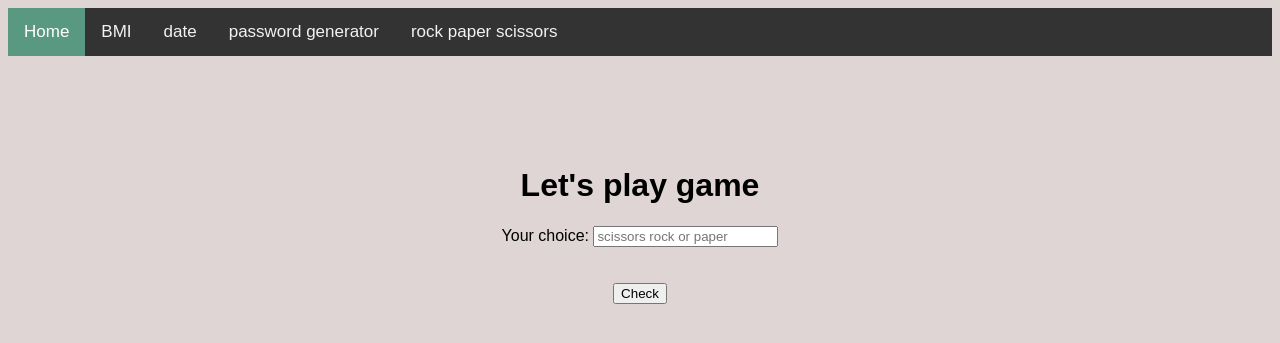
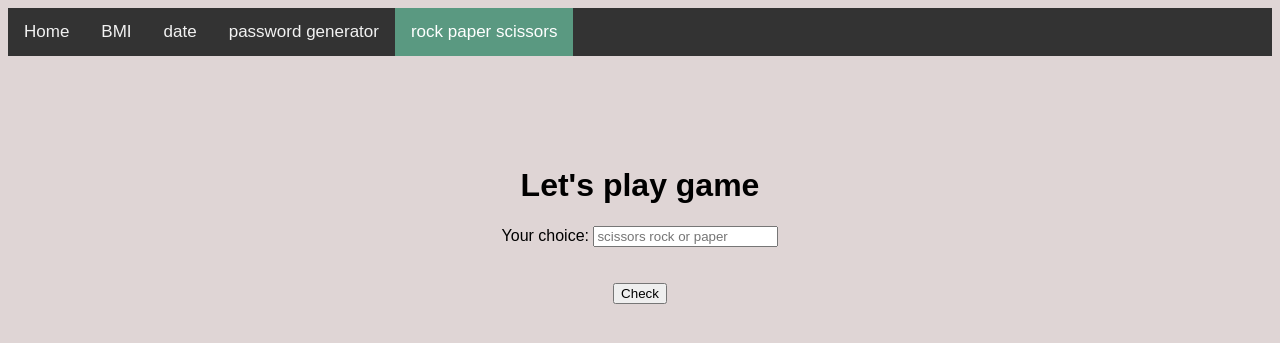
Before and after one commit to martaherod/project, a Flask app: page /kamien in a window 1280 px wide. Shown: the top 343 px of the page. Run offline with Flask 2, Linux system fonts and the light colour scheme.

Commit message:
sec commit

```diff
--- a/templates/kamien.html
+++ b/templates/kamien.html
@@ -2,6 +2,7 @@
 <html lang="pl">
 <head>
     <meta charset="UTF-8">
+    <title>Kamien/papier/nozyce</title>
     <link rel="stylesheet" href="{{ url_for('static', filename='css/new_template.css') }}">
     <meta name="description" content="Najlepsza strona na świecie">
     <link href="https://fonts.googleapis.com/css2?family=Roboto&display=swap" rel="stylesheet">
@@ -9,11 +10,11 @@
 
 <body>
     <nav class="topnav">
-        <a class="active" href="{{url_for('index') }}">Home</a>
+        <a href="{{url_for('index') }}">Home</a>
         <a href="{{ url_for('bmi') }}">BMI</a>
         <a href="{{ url_for('date') }}">date</a>
         <a href="{{ url_for('generator') }}">password generator</a>
-        <a href="{{ url_for('kamien') }}">rock paper scissors</a>
+        <a class="active" href="{{ url_for('kamien') }}">rock paper scissors</a>
     </nav>
     <br><br><br><br><br>
     <h1 style="text-align:center">Let's play game</h1>
```
